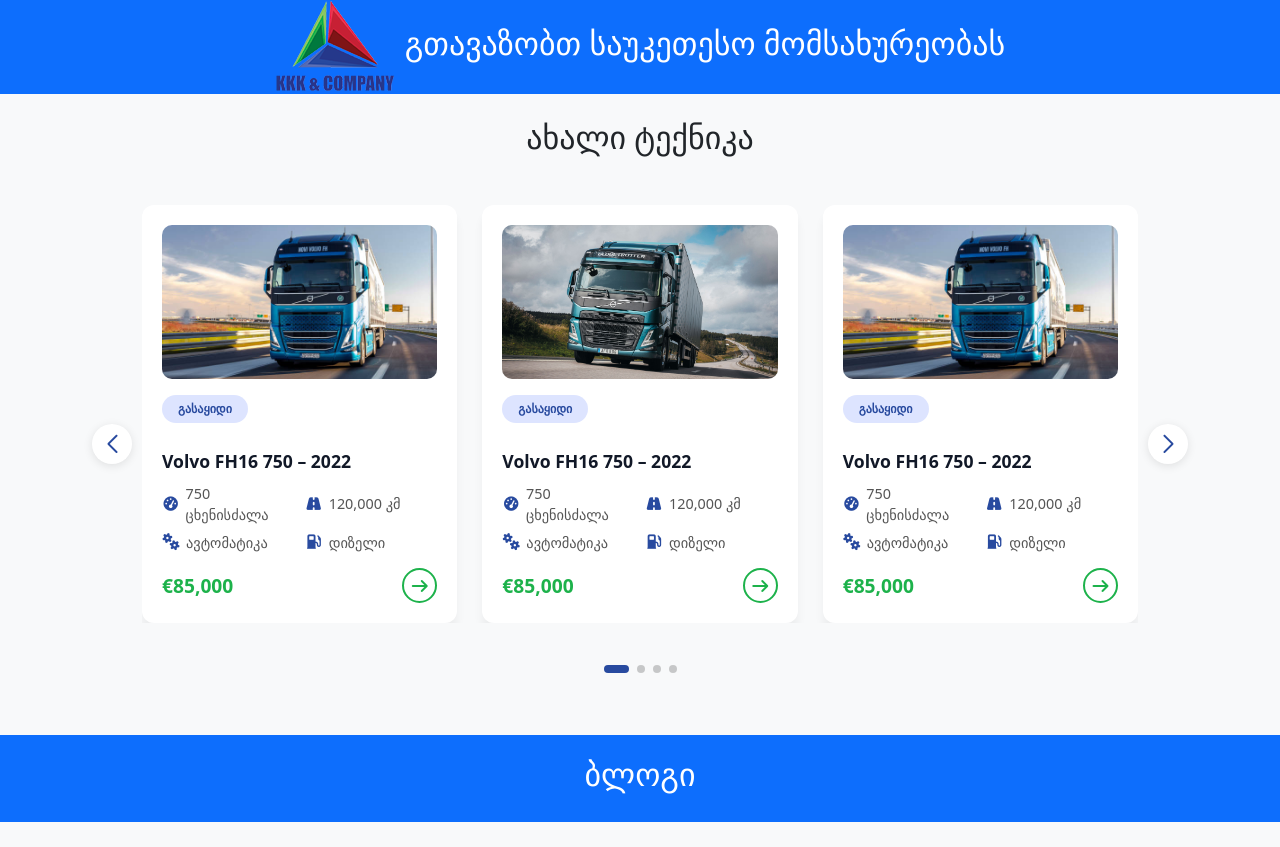
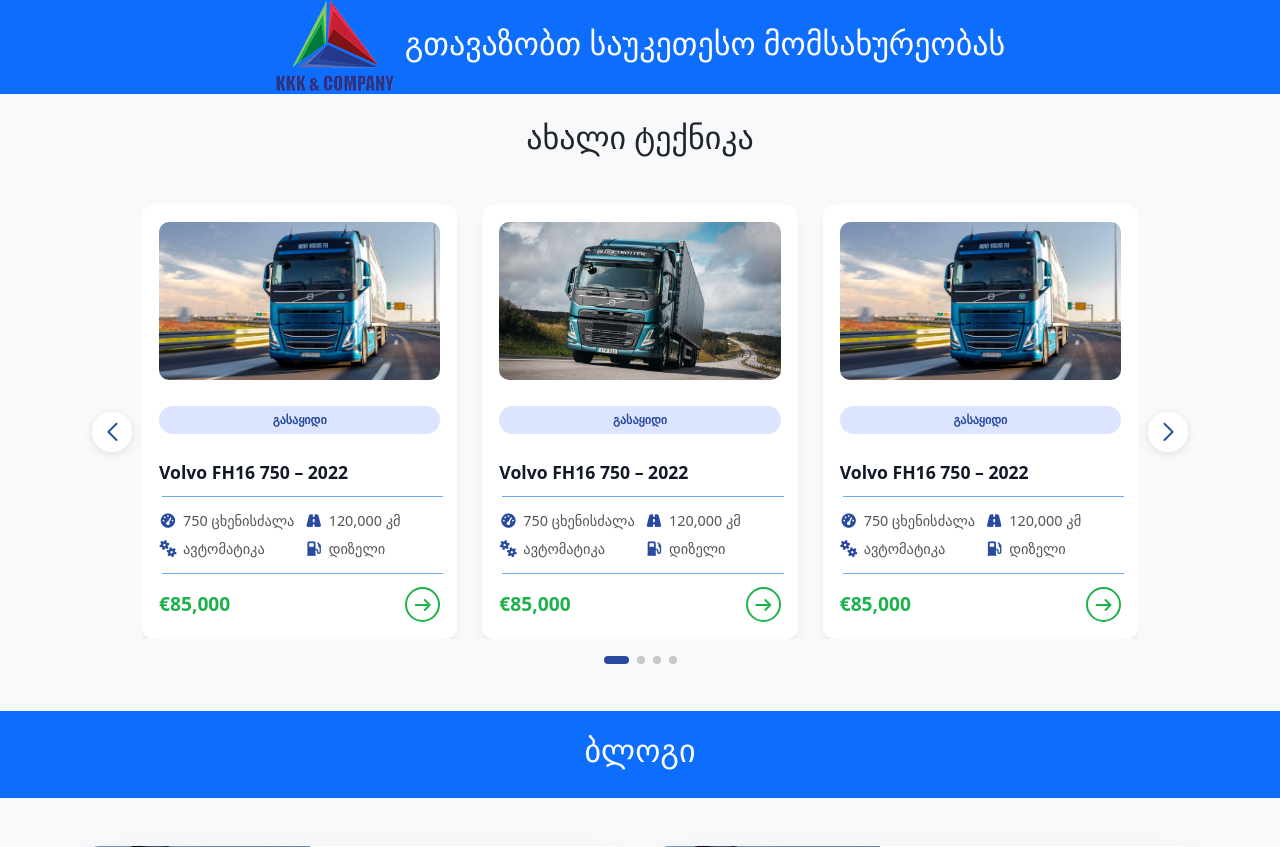
Before and after one commit to xv1china/carWebsite, a PHP site: page / in a window 1280 px wide. Shown: the part 1170-2017 px from the top of the page. Run offline with PHP 8.4, Linux system fonts and the light colour scheme; some libraries are stand-ins or nearby versions.

Commit message:
last changes

```diff
--- a/index.html
+++ b/index.html
@@ -114,7 +114,7 @@
         <h2>გადაზიდვები</h2>
     </div>
 
-    <!-- blog-->
+    <!-- cta-->
     <div class="container-fluid d-flex justify-content-center align-items-center gap-3 my-4">
         <div class="card" style="width: 28rem;">
             <img src="images/cardTax/pics05.jpg" class="card-img-top" alt="...">
@@ -165,6 +165,8 @@
                                 Volvo FH16 750 – 2022
                             </h2>
 
+                            <div style="width: 100%; height: 1.5px; margin: 3px; background-color: #0d6efd; opacity: 0.6;"></div>
+
                             <!-- Specs -->
                             <ul class="truck-specs">
                                 <li><i class="fa-solid fa-gauge-high"></i> 750 ცხენისძალა</li>
@@ -172,7 +174,9 @@
                                 <li><i class="fa-solid fa-gears"></i> ავტომატიკა</li>
                                 <li><i class="fa-solid fa-gas-pump"></i> დიზელი</li>
                             </ul>
+                            <div style="width: 100%; height: 1.5px; margin: 3px; background-color: #0d6efd; opacity: 0.6;">
 
+                            </div>
                             <!-- Price + CTA -->
                             <div class="truck-footer">
                                 <span class="truck-price">€85,000</span>
@@ -198,6 +202,7 @@
                             <h2 class="card-title truck-title">
                                 Volvo FH16 750 – 2022
                             </h2>
+                            <div style="width: 100%; height: 1.5px; margin: 3px; background-color: #0d6efd; opacity: 0.6;"></div>
 
                             <!-- Specs -->
                             <ul class="truck-specs">
@@ -206,6 +211,7 @@
                                 <li><i class="fa-solid fa-gears"></i> ავტომატიკა</li>
                                 <li><i class="fa-solid fa-gas-pump"></i> დიზელი</li>
                             </ul>
+                            <div style="width: 100%; height: 1.5px; margin: 3px; background-color: #0d6efd; opacity: 0.6;"></div>
 
                             <!-- Price + CTA -->
                             <div class="truck-footer">
@@ -231,6 +237,7 @@
                             <h2 class="card-title truck-title">
                                 Volvo FH16 750 – 2022
                             </h2>
+                            <div style="width: 100%; height: 1.5px; margin: 3px; background-color: #0d6efd; opacity: 0.6;"></div>
 
                             <!-- Specs -->
                             <ul class="truck-specs">
@@ -239,6 +246,7 @@
                                 <li><i class="fa-solid fa-gears"></i> ავტომატიკა</li>
                                 <li><i class="fa-solid fa-gas-pump"></i> დიზელი</li>
                             </ul>
+                            <div style="width: 100%; height: 1.5px; margin: 3px; background-color: #0d6efd; opacity: 0.6;"></div>
 
                             <!-- Price + CTA -->
                             <div class="truck-footer">
@@ -264,6 +272,7 @@
                             <h2 class="card-title truck-title">
                                 Volvo FH16 750 – 2022
                             </h2>
+                            <div style="width: 100%; height: 1.5px; margin: 3px; background-color: #0d6efd; opacity: 0.6;"></div>
 
                             <!-- Specs -->
                             <ul class="truck-specs">
@@ -272,6 +281,7 @@
                                 <li><i class="fa-solid fa-gears"></i> ავტომატიკა</li>
                                 <li><i class="fa-solid fa-gas-pump"></i> დიზელი</li>
                             </ul>
+                            <div style="width: 100%; height: 1.5px; margin: 3px; background-color: #0d6efd; opacity: 0.6;"></div>
 
                             <!-- Price + CTA -->
                             <div class="truck-footer">
--- a/style/style.css
+++ b/style/style.css
@@ -132,7 +132,6 @@ body {
 .carousel-indicators button {
     width: 10px;
     height: 10px;
-    border-radius: 50%;
     opacity: 0.5;
     transition: all 0.3s ease;
 }
@@ -182,7 +181,6 @@ body {
 
 .card-wrapper {
     overflow: hidden;
-    margin-bottom: 40px;
 }
 
 /* Truck Card */
@@ -196,13 +194,11 @@ body {
     background: var(--blue-main);
     color: #fff;
     font-size: 0.75rem;
-    margin-top: 12px;
 }
 
 .truck-title {
     font-size: 1.1rem;
     font-weight: 700;
-    margin: 10px 0;
     color: var(--dark-main);
 }
 
@@ -210,7 +206,6 @@ body {
 .truck-specs {
     list-style: none;
     padding: 0;
-    margin: 0 0 15px;
     display: grid;
     grid-template-columns: 1fr 1fr;
     gap: 6px 10px;
@@ -246,12 +241,14 @@ body {
     user-select: none;
     display: block;
     background: #fff;
-    padding: 18px;
+    padding: 15px;
     border-radius: 12px;
     text-decoration: none;
     border: 2px solid transparent;
     box-shadow: 0 10px 10px rgba(0, 0, 0, 0.05);
     transition: 0.2s ease;
+    display: flex;
+    gap: 10px;
 }
 
 .card-item .card-link:hover {
@@ -397,6 +394,7 @@ body {
 
 .swiper-pagination {
     position: relative;
+    transform: translateY(15px);
 }
 
 .swiper-pagination-bullet-active {
```
